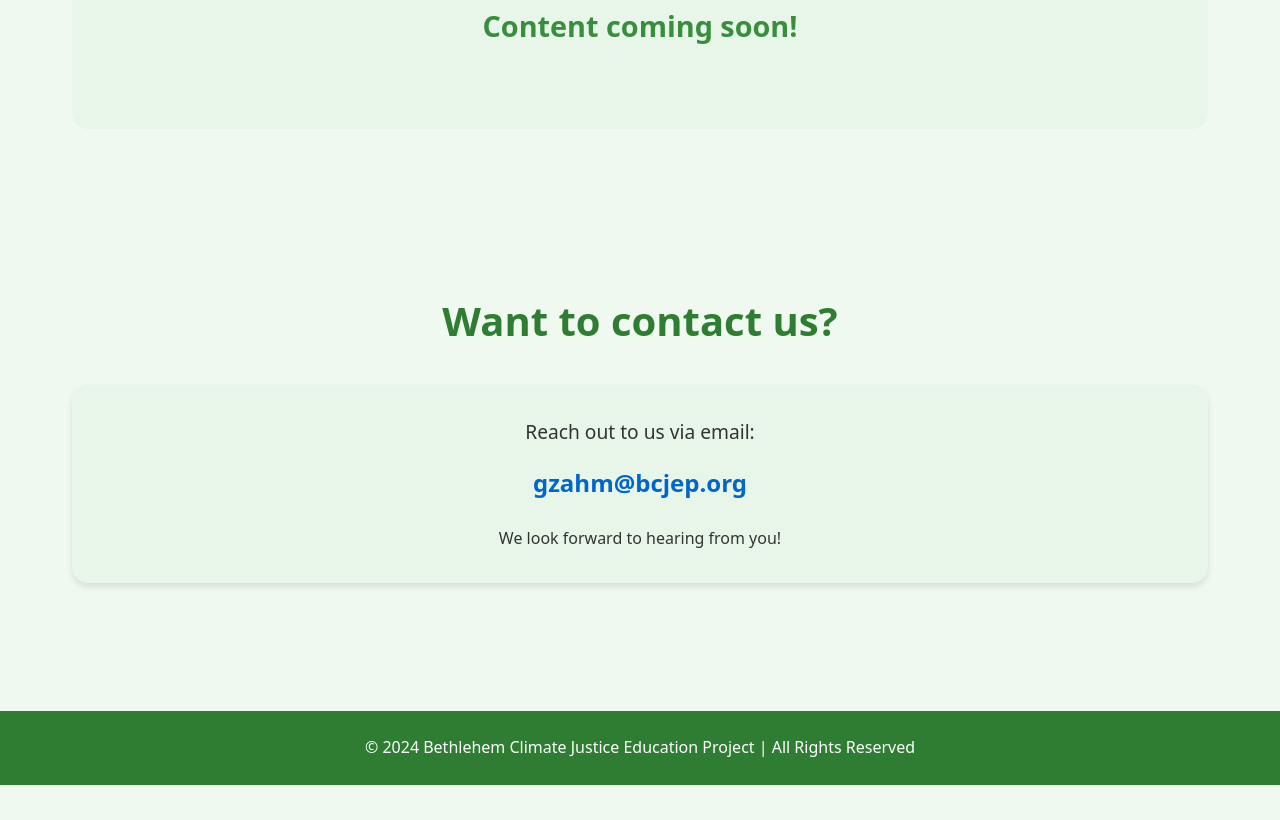
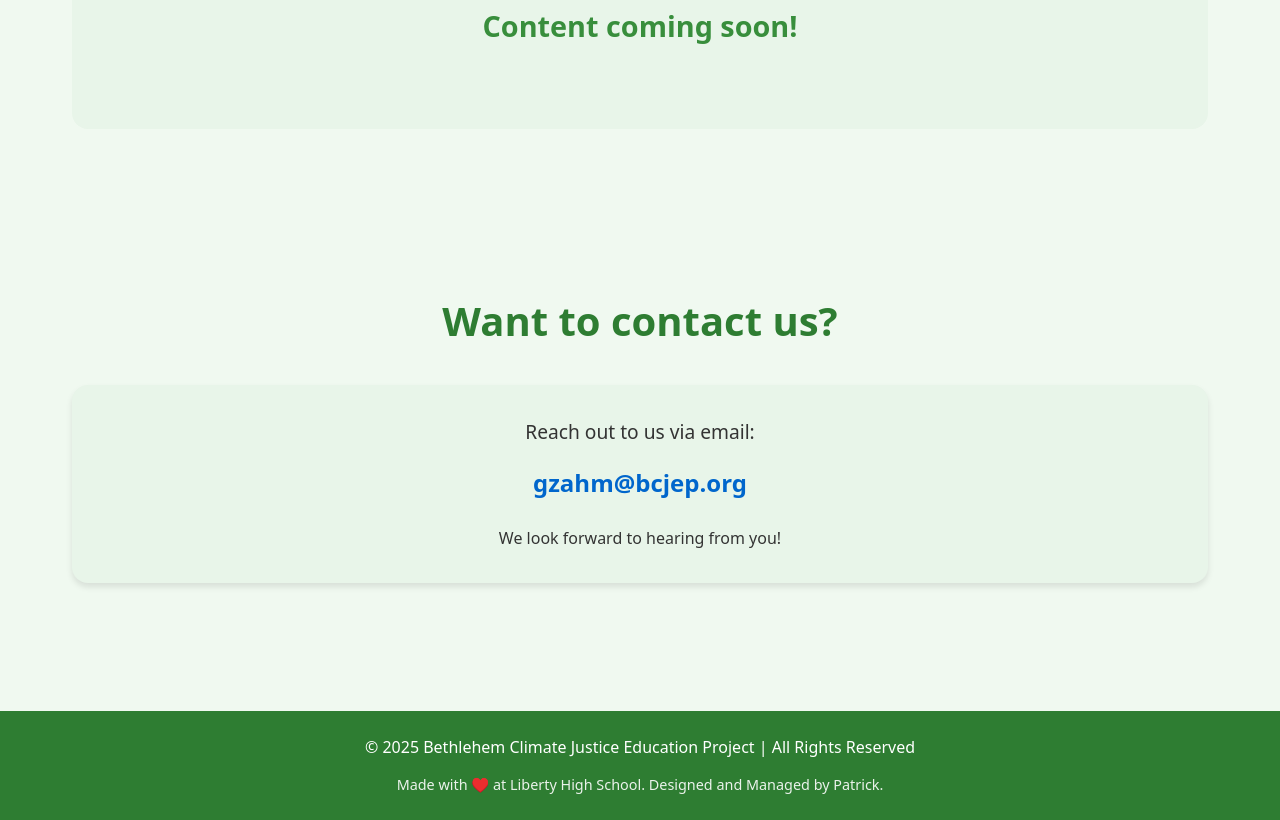
Before and after one commit to tehworld1/BCJEP, a plain HTML site: page index.html in a window 1280 px wide. Shown: the part 3753-4573 px from the top of the page. Before the commit the page ends 4538 px from the top, so only its background shows below. Drawn offline with Linux system fonts and the light colour scheme.

Commit message:
Update index.html

```diff
--- a/index.html
+++ b/index.html
@@ -476,7 +476,10 @@
 
 
     <footer>
-        © 2024 Bethlehem Climate Justice Education Project | All Rights Reserved
-    </footer>
+    © 2025 Bethlehem Climate Justice Education Project | All Rights Reserved
+    <div class="footer-subline" style="margin-top: 0.75rem; font-size: 0.9rem; opacity: 0.9;">
+        Made with ♥️ at Liberty High School. Designed and Managed by Patrick.
+    </div>
+</footer>
 </body>
 </html>
```
